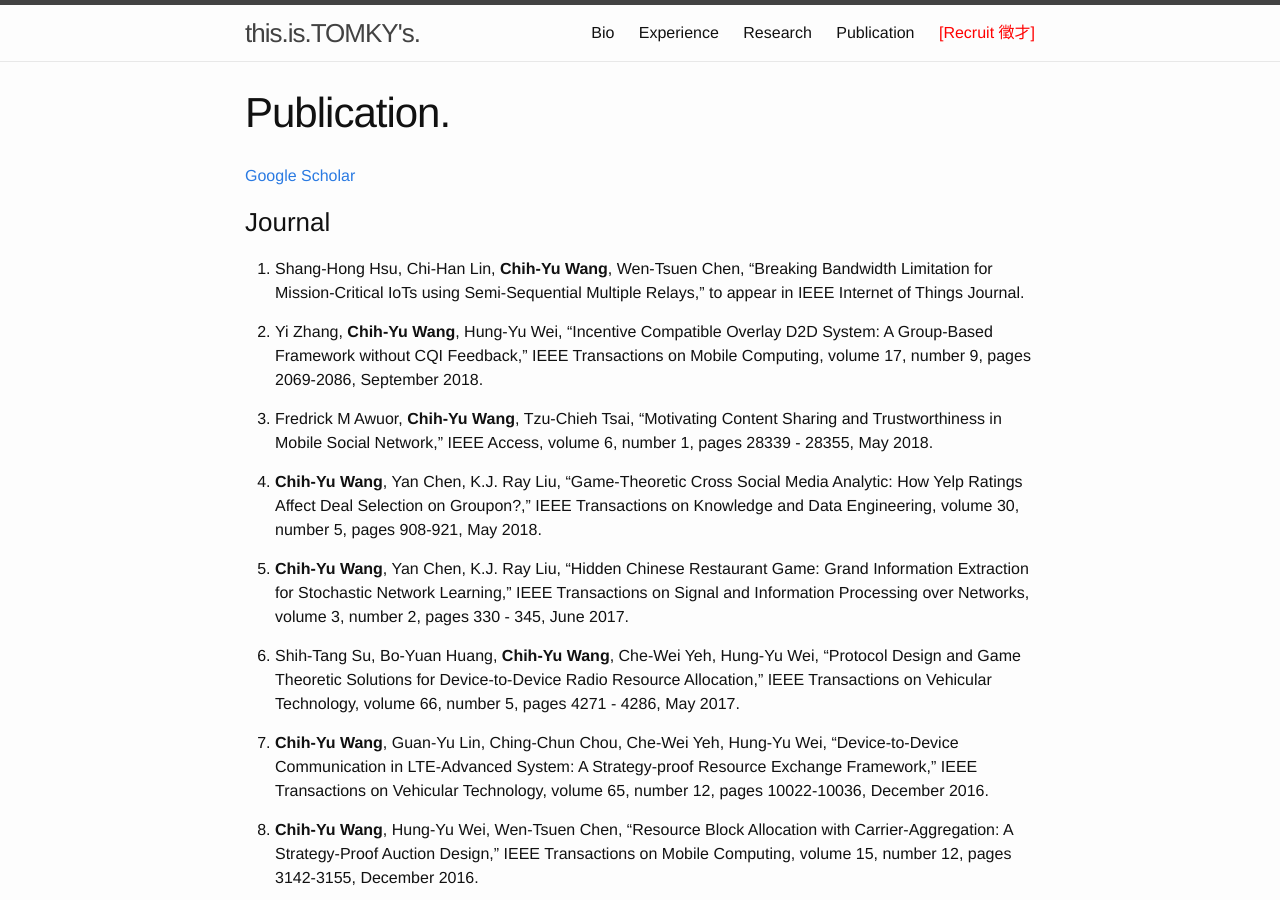
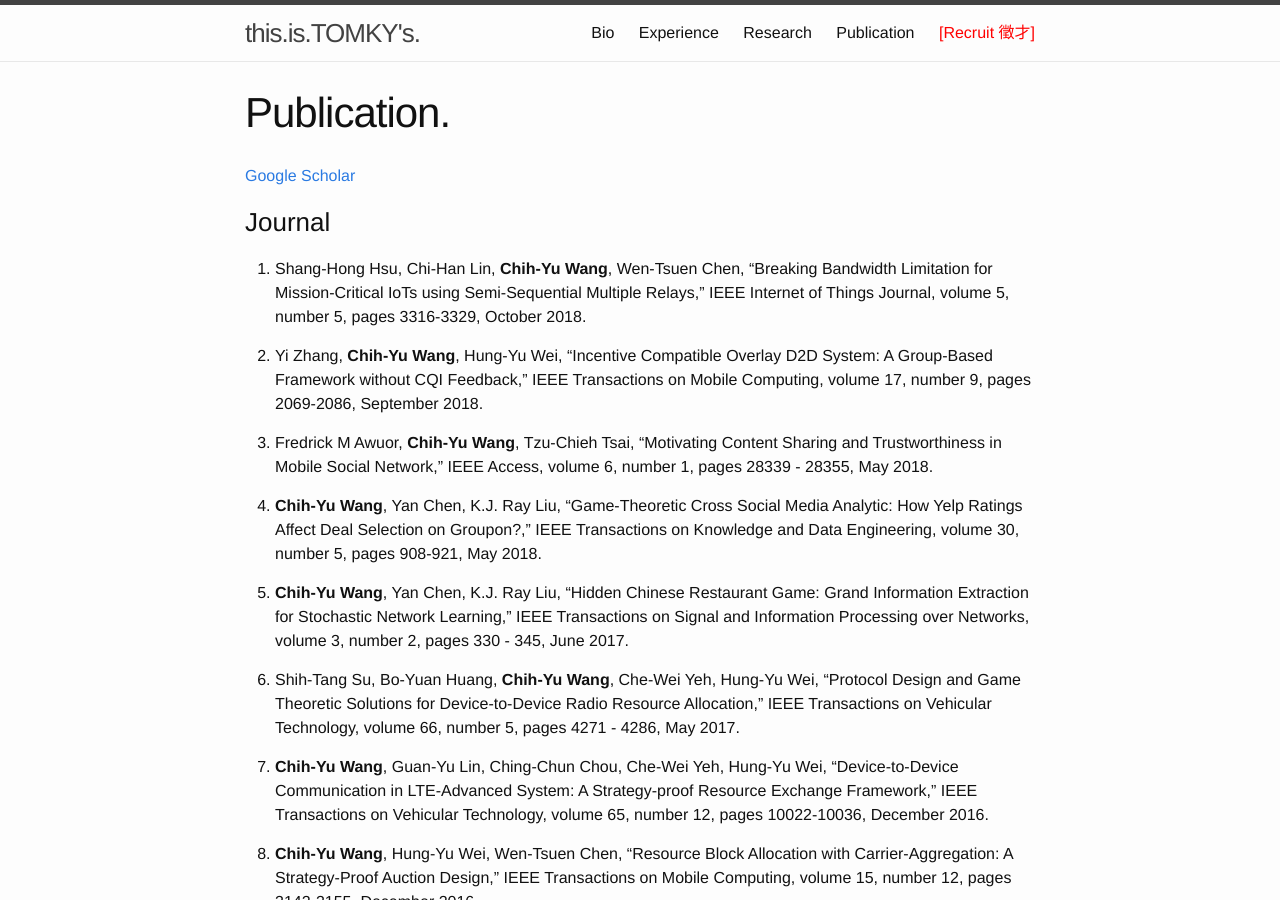
Before and after one commit to tomky/tomky.github.io, a Jekyll site: the page built from 3-publication.md, in a window 1280 px wide and 900 px high. Built offline with Jekyll 4.4.1, drawn with Linux system fonts in a browser that asks for light colours; comment, search, counter and statistics services are not loaded.

Commit message:
update publication

```diff
--- a/3-publication.md
+++ b/3-publication.md
@@ -7,7 +7,7 @@ permalink: /publication/
 
 ### Journal
 
-1. Shang-Hong Hsu, Chi-Han Lin, **Chih-Yu Wang**, Wen-Tsuen Chen, "Breaking Bandwidth Limitation for Mission-Critical IoTs using Semi-Sequential Multiple Relays," to appear in IEEE Internet of Things Journal.
+1. Shang-Hong Hsu, Chi-Han Lin, **Chih-Yu Wang**, Wen-Tsuen Chen, "Breaking Bandwidth Limitation for Mission-Critical IoTs using Semi-Sequential Multiple Relays," IEEE Internet of Things Journal, volume 5, number 5, pages 3316-3329, October 2018.
 
 1. Yi Zhang, **Chih-Yu Wang**, Hung-Yu Wei, "Incentive Compatible Overlay D2D System: A Group-Based Framework without CQI Feedback," IEEE Transactions on Mobile Computing, volume 17, number 9, pages 2069-2086, September 2018.
 
```
